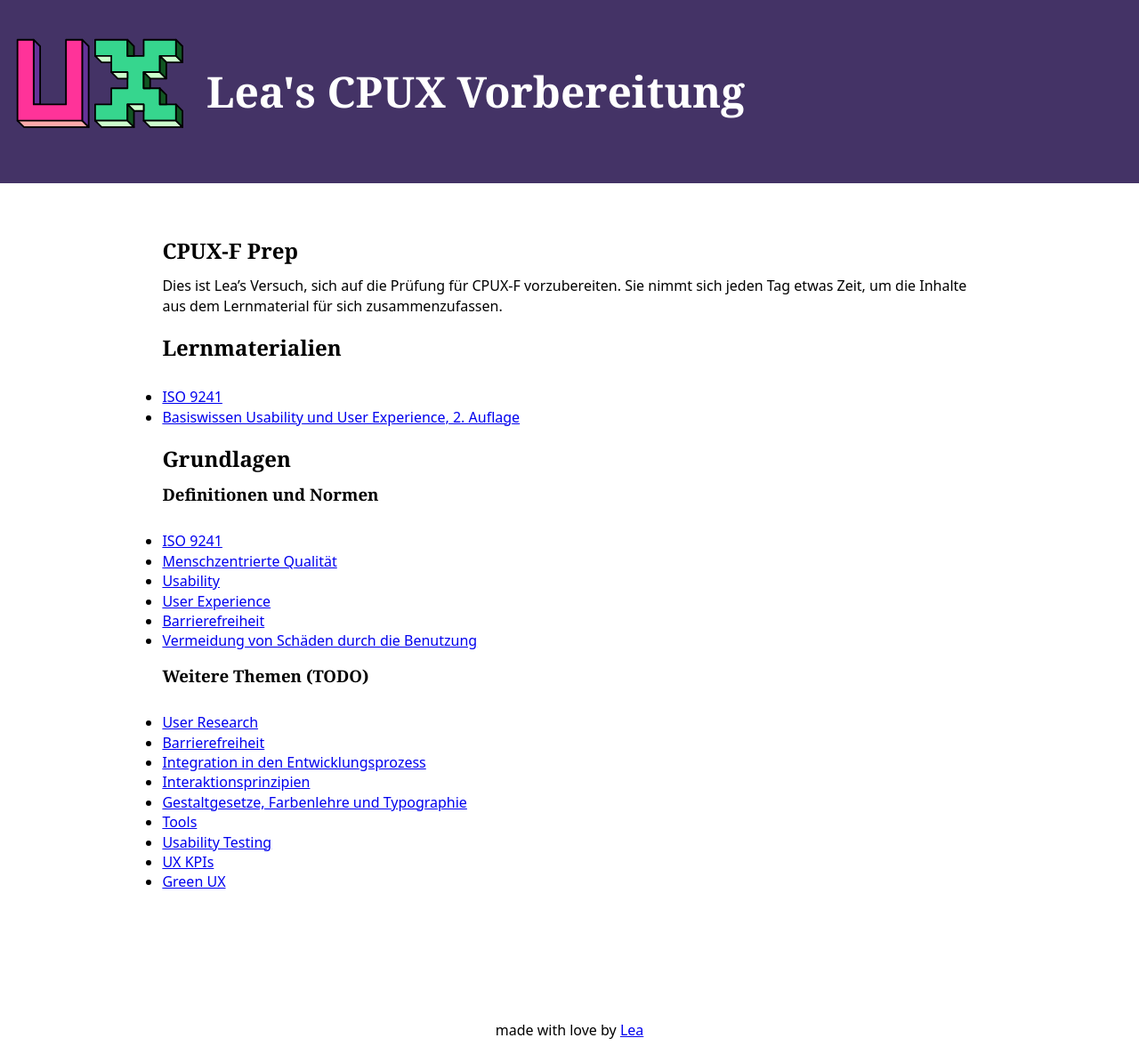
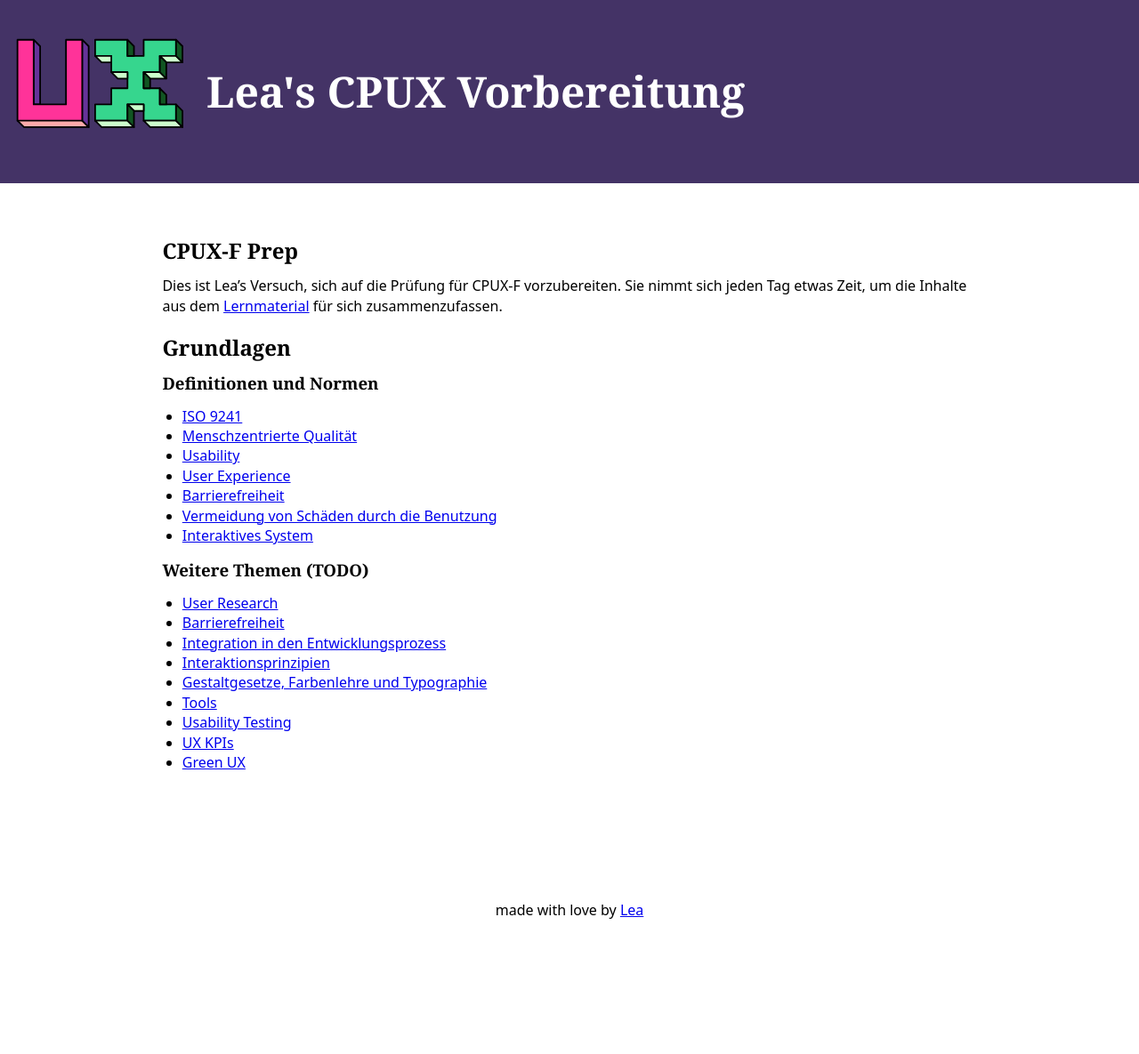
Before and after one commit to learosema/cpux-prep, a Jekyll site: the page built from index.md, in a window 1280 px wide. Shown: the whole page at 89% size. Built offline with Jekyll 4.4.1, drawn with Linux system fonts in a browser that asks for light colours; our own code applies the rules of GitHub Pages for plain Markdown files; after the commit the page ends 1051 px from its top, so only the background shows below that.

Commit message:
chore: updates

```diff
--- a/index.md
+++ b/index.md
@@ -1,13 +1,8 @@
 # CPUX-F Prep
 
-Dies ist Lea's Versuch, sich auf die Prüfung für CPUX-F vorzubereiten.
-Sie nimmt sich jeden Tag etwas Zeit, um die Inhalte aus dem Lernmaterial
-für sich zusammenzufassen.
-
-## Lernmaterialien
-
-- [ISO 9241](https://din.de)
-- [Basiswissen Usability und User Experience, 2. Auflage](https://dpunkt.de/produkt/basiswissen-usability-und-user-experience-2/)
+Dies ist Lea’s Versuch, sich auf die Prüfung für CPUX-F vorzubereiten. Sie nimmt
+sich jeden Tag etwas Zeit, um die Inhalte aus dem
+[Lernmaterial](quellenangaben.md) für sich zusammenzufassen.
 
 ## Grundlagen
 
@@ -19,6 +14,7 @@ für sich zusammenzufassen.
 - [User Experience](definitionen-und-normen/user-experience.md)
 - [Barrierefreiheit](definitionen-und-normen/barrierefreiheit.md)
 - [Vermeidung von Schäden durch die Benutzung](definitionen-und-normen/vermeidung-schaeden.md)
+- [Interaktives System](definitionen-und-normen/interaktives-system.md)
 
 ### Weitere Themen (TODO)
 
--- a/style.css
+++ b/style.css
@@ -5,7 +5,7 @@
 
 ul {
   padding:0;
-  padding-block-start: 1em;
+  padding-inline-start: 1.4em;
 }
 
 *:focus-visible {
```
Also changed, not shown: definitionen-und-normen/interaktives-system.md (added, +20 -0 lines), quellenangaben.md (added, +7 -0 lines).
